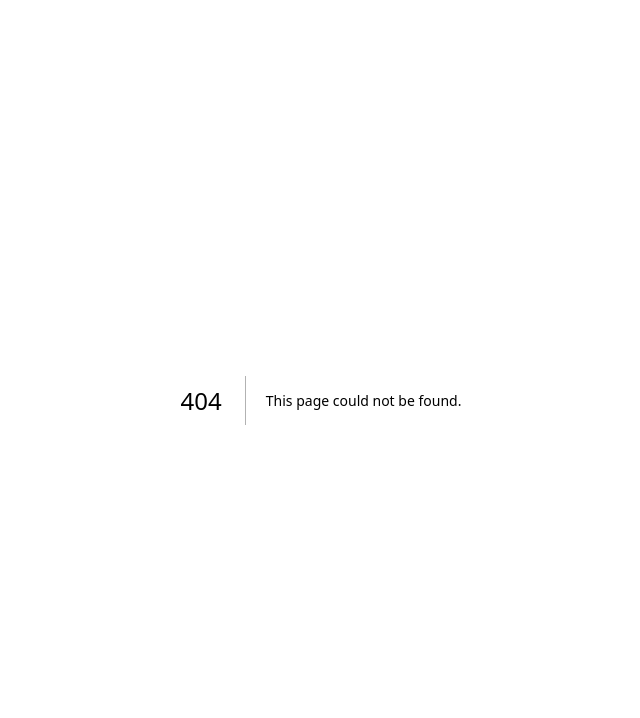
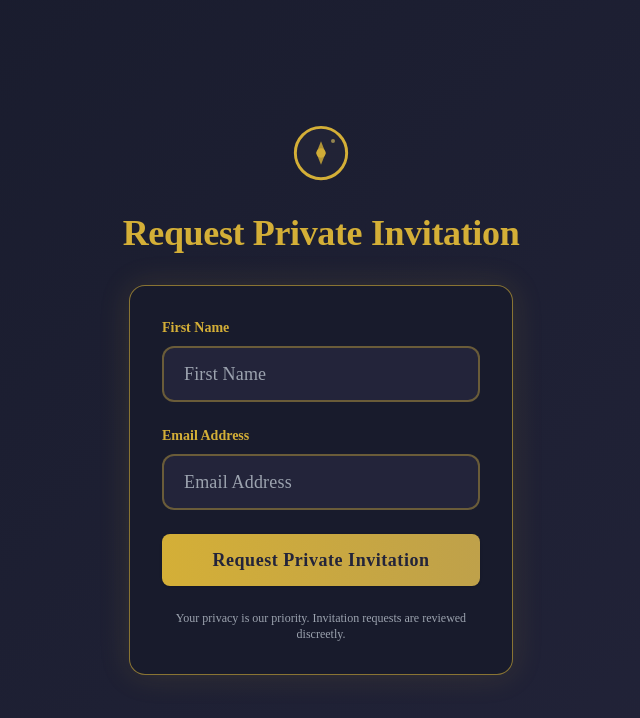
Before and after one commit to dylanmclane/gilded-grove, a Next.js app in the folder frontend/: page /signup in a window 1280 px wide. Before the commit this address had no page. Shown: the top 718 px of the page, without its empty margins (319-959 px from the left). Built offline with nearby package versions, Linux system fonts and the light colour scheme; a web font is replaced by a local one.

Commit message:
Refine luxury signup: perfect centering, luxury input UX, only first name and email, no last name, ultra-minimal.

```diff
--- /dev/null
+++ b/frontend/app/signup/page.tsx
@@ -0,0 +1,151 @@
+'use client';
+
+import { useState } from "react";
+
+// CrestIcon with subtle gold sparkle
+const CrestIcon = () => (
+  <div className="relative mb-8">
+    <svg width="56" height="56" viewBox="0 0 48 48" fill="none" xmlns="http://www.w3.org/2000/svg">
+      <circle cx="24" cy="24" r="22" stroke="#d4af37" strokeWidth="2.5" fill="rgba(36,37,56,0.7)" />
+      <path d="M24 14 L28 24 L24 34 L20 24 Z" fill="#d4af37" opacity="0.8" />
+      <circle cx="24" cy="24" r="4" fill="#d4af37" opacity="0.9" />
+    </svg>
+    <span className="absolute top-2 right-2 animate-pulse">
+      <svg width="16" height="16" viewBox="0 0 16 16" fill="none"><circle cx="8" cy="8" r="2" fill="#ffe066" opacity="0.7"/></svg>
+    </span>
+  </div>
+);
+
+const Confetti = () => (
+  <div className="absolute inset-0 flex items-center justify-center pointer-events-none">
+    <svg width="120" height="60" viewBox="0 0 120 60" fill="none">
+      <circle cx="20" cy="20" r="3" fill="#ffe066"/>
+      <circle cx="60" cy="10" r="2" fill="#d4af37"/>
+      <circle cx="100" cy="30" r="2.5" fill="#fffbe6"/>
+      <circle cx="40" cy="50" r="2" fill="#bfa14a"/>
+      <circle cx="80" cy="40" r="2.5" fill="#e0c97f"/>
+    </svg>
+  </div>
+);
+
+export default function Signup() {
+  const [firstName, setFirstName] = useState('');
+  const [email, setEmail] = useState('');
+  const [isLoading, setIsLoading] = useState(false);
+  const [error, setError] = useState('');
+  const [submitted, setSubmitted] = useState(false);
+
+  const handleSubmit = async (e: React.FormEvent) => {
+    e.preventDefault();
+    setError('');
+    setIsLoading(true);
+    if (!email) {
+      setError('Email is required.');
+      setIsLoading(false);
+      return;
+    }
+    try {
+      const response = await fetch('/api/subscribe', {
+        method: 'POST',
+        headers: {
+          'Content-Type': 'application/json',
+        },
+        body: JSON.stringify({ firstName, email }),
+      });
+      const data = await response.json();
+      if (response.ok) {
+        setSubmitted(true);
+      } else {
+        setError(data.error || 'Something went wrong. Please try again.');
+      }
+    } catch {
+      setError('Network error. Please check your connection and try again.');
+    } finally {
+      setIsLoading(false);
+    }
+  };
+
+  return (
+    <main className="min-h-screen w-full flex items-center justify-center px-4" style={{ background: 'linear-gradient(135deg, #181b2c 0%, #23243a 100%)' }}>
+      <div className="w-full max-w-sm flex flex-col items-center justify-center flex-grow">
+        <CrestIcon />
+        <h1 className="text-3xl md:text-4xl font-extrabold text-center mb-8 tracking-tight whitespace-nowrap" style={{ fontFamily: 'serif', color: '#d4af37', letterSpacing: '-0.01em' }}>
+          Request Private Invitation
+        </h1>
+        <div className="w-full bg-[#181b2c] rounded-2xl p-8 shadow-2xl border border-[#d4af37]/60 relative overflow-hidden" style={{ boxShadow: '0 0 32px 0 #d4af3722' }}>
+          {submitted && <Confetti />}
+          {submitted ? (
+            <div className="text-center py-10 relative z-10">
+              <h2 className="text-2xl font-semibold mb-2" style={{ color: '#d4af37', fontFamily: 'serif' }}>Thank you for your interest!</h2>
+              <p className="text-gray-300">We'll be in touch if your application is selected.</p>
+            </div>
+          ) : (
+            <form onSubmit={handleSubmit} className="flex flex-col space-y-6 relative z-10">
+              {/* First Name Field */}
+              <div className="flex flex-col">
+                <label htmlFor="firstName" className="mb-2 text-sm text-[#d4af37] font-semibold" style={{ fontFamily: 'serif' }}>
+                  First Name
+                </label>
+                <input
+                  type="text"
+                  id="firstName"
+                  value={firstName}
+                  onChange={(e) => setFirstName(e.target.value)}
+                  disabled={isLoading}
+                  className="h-14 px-5 rounded-xl border-2 border-[#d4af37]/40 bg-[#23243a] text-gray-100 focus:border-[#d4af37] focus:ring-2 focus:ring-[#d4af37]/30 transition text-lg placeholder:text-gray-400"
+                  style={{ fontFamily: 'serif', letterSpacing: '0.01em' }}
+                  autoComplete="given-name"
+                  aria-label="First Name"
+                  placeholder="First Name"
+                />
+              </div>
+              {/* Email Field */}
+              <div className="flex flex-col">
+                <label htmlFor="email" className="mb-2 text-sm text-[#d4af37] font-semibold" style={{ fontFamily: 'serif' }}>
+                  Email Address
+                </label>
+                <input
+                  type="email"
+                  id="email"
+                  value={email}
+                  onChange={(e) => setEmail(e.target.value)}
+                  required
+                  disabled={isLoading}
+                  className="h-14 px-5 rounded-xl border-2 border-[#d4af37]/40 bg-[#23243a] text-gray-100 focus:border-[#d4af37] focus:ring-2 focus:ring-[#d4af37]/30 transition text-lg placeholder:text-gray-400"
+                  style={{ fontFamily: 'serif', letterSpacing: '0.01em' }}
+                  autoComplete="email"
+                  aria-label="Email Address"
+                  placeholder="Email Address"
+                />
+              </div>
+              {error && (
+                <div className="text-red-400 text-sm text-left pl-1">{error}</div>
+              )}
+              <button
+                type="submit"
+                className="mt-2 w-full py-3 rounded-lg font-semibold text-lg shadow transition disabled:opacity-60 relative overflow-hidden group"
+                style={{ background: 'linear-gradient(90deg, #d4af37 0%, #bfa14a 100%)', color: '#23243a', fontFamily: 'serif', letterSpacing: '0.03em' }}
+                disabled={isLoading}
+                aria-busy={isLoading}
+              >
+                <span className="relative z-10 flex items-center justify-center">
+                  {isLoading && (
+                    <svg className="animate-spin mr-2 h-5 w-5 text-[#bfa14a]" xmlns="http://www.w3.org/2000/svg" fill="none" viewBox="0 0 24 24">
+                      <circle className="opacity-25" cx="12" cy="12" r="10" stroke="#23243a" strokeWidth="4"></circle>
+                      <path className="opacity-75" fill="#bfa14a" d="M4 12a8 8 0 018-8v8z"></path>
+                    </svg>
+                  )}
+                  {isLoading ? 'Submitting...' : 'Request Private Invitation'}
+                </span>
+                <span className="absolute inset-0 bg-gradient-to-r from-[#ffe066]/30 via-[#d4af37]/40 to-[#ffe066]/30 opacity-0 group-hover:opacity-100 transition-opacity duration-500 blur-sm" />
+              </button>
+            </form>
+          )}
+          <div className="mt-6 text-xs text-center text-gray-400" style={{ fontFamily: 'serif' }}>
+            Your privacy is our priority. Invitation requests are reviewed discreetly.
+          </div>
+        </div>
+      </div>
+    </main>
+  );
+}
```
